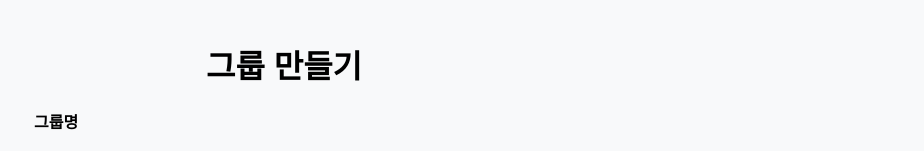
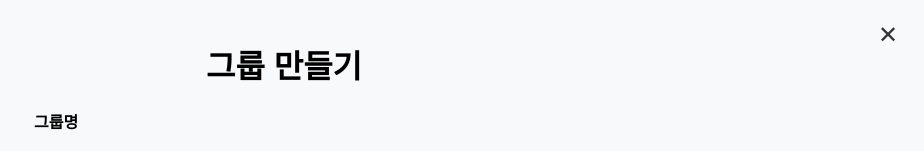
Before and after one commit to codeit-toyproject-five/toyproject_FE, a React (Create React App) app: page /create-group in a window 1280 px wide. Shown: the top 151 px of the page, without its empty margins (356-1280 px from the left). Built offline with nearby package versions, Linux system fonts and the light colour scheme.

Commit message:
fix : 그룹생성 UI 수정

```diff
--- a/src/pages/CreateGroup.js
+++ b/src/pages/CreateGroup.js
@@ -9,6 +9,7 @@ import {
   TextArea,
   ToggleSwitch,
   SubmitButton,
+  CloseButton, // 추가된 CloseButton import
 } from "../styles/CreateGroupStyle";
 
 const CreateGroup = ({ addGroup }) => {
@@ -52,8 +53,13 @@ const CreateGroup = ({ addGroup }) => {
     }
   };
 
+  const handleClose = () => {
+    navigate(-1); // 닫기 버튼 클릭 시 이전 페이지로 이동
+  };
+
   return (
     <CreateGroupContainer>
+      <CloseButton onClick={handleClose}>✕</CloseButton> {/* 닫기 버튼 */}
       <h1>그룹 만들기</h1>
       <Form onSubmit={handleSubmit}>
         <Label>그룹명</Label>
--- a/src/styles/CreateGroupStyle.js
+++ b/src/styles/CreateGroupStyle.js
@@ -8,6 +8,7 @@ export const CreateGroupContainer = styled.div`
   padding: 20px;
   min-height: 100vh; /* 페이지 전체를 채우도록 설정 */
   background-color: #f8f9fa; /* 배경색 설정 */
+  position: relative; /* 닫기 버튼의 위치를 설정하기 위해 필요 */
 `;
 
 export const Form = styled.form`
@@ -58,3 +59,19 @@ export const SubmitButton = styled.button`
   font-size: 16px;
   text-align: center;
 `;
+
+// 추가된 닫기 버튼 스타일
+export const CloseButton = styled.button`
+  position: absolute;
+  top: 20px;
+  right: 20px;
+  background: none;
+  border: none;
+  font-size: 24px;
+  color: #333;
+  cursor: pointer;
+
+  &:hover {
+    color: #000;
+  }
+`;
```
